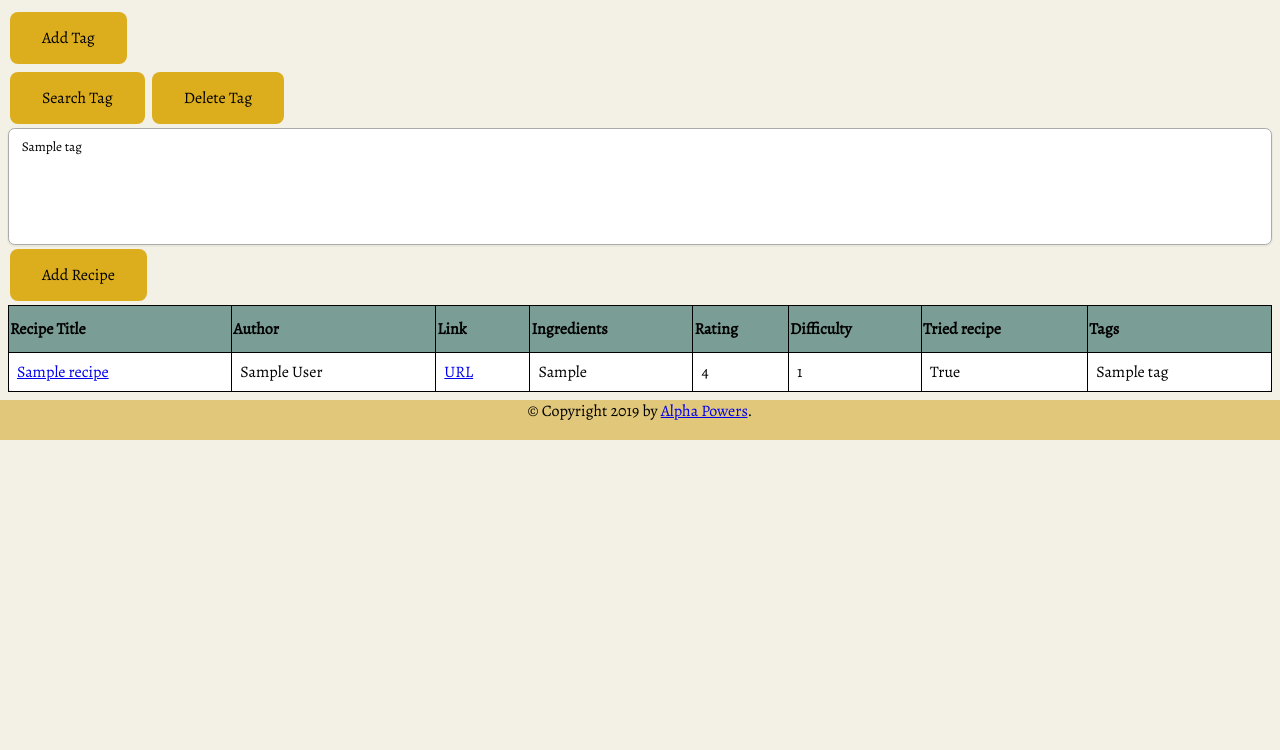
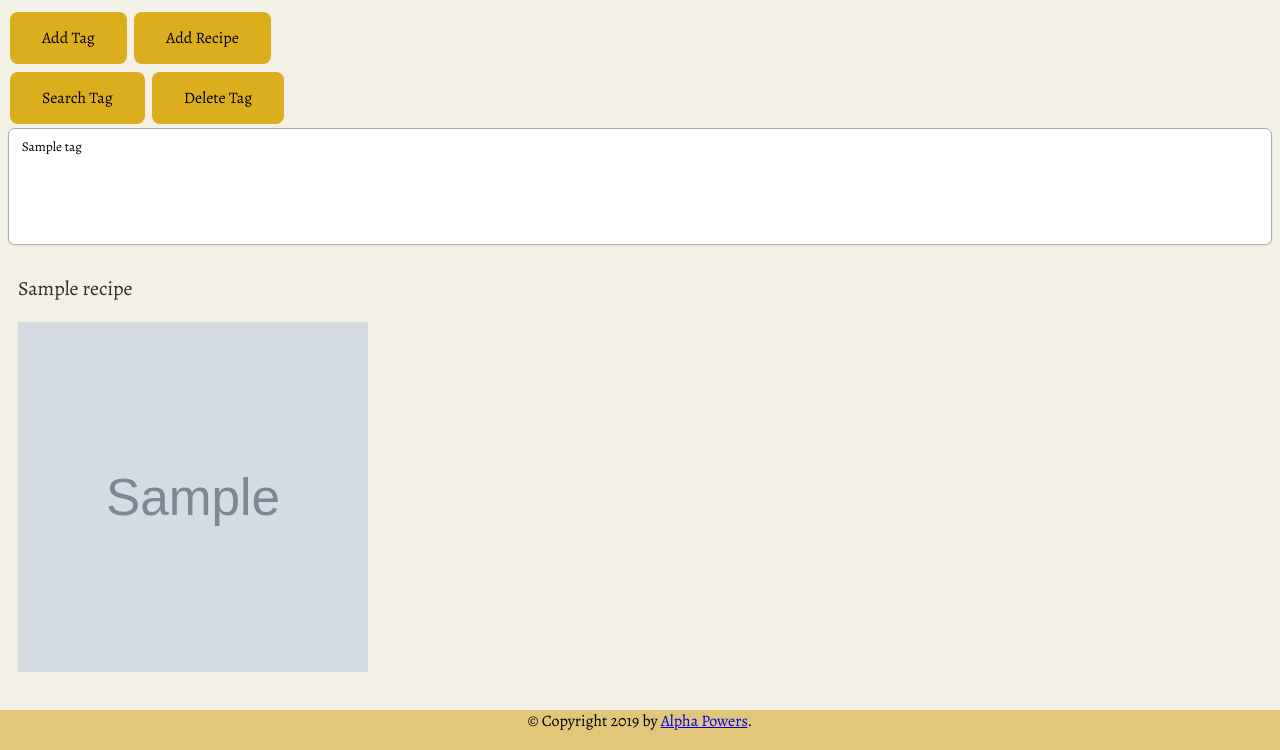
Before and after one commit to ShatteredArrow/homechef, a Flask app: page /recipe_index in a window 1280 px wide. Shown: the part 50-800 px from the top of the page. Run offline with Flask 2, Linux system fonts and the light colour scheme; a user stored in the database is signed in; tables that the repository leaves empty hold one stand-in row (values such as "Sample post"); grey boxes marked "Sample" are stand-in pictures; some libraries are stand-ins or nearby versions; some web fonts are replaced.

Commit message:
Added images to recipe index page

```diff
--- a/app/static/css/base.css
+++ b/app/static/css/base.css
@@ -21,9 +21,6 @@ body {
     background-color: #f3f0e6;
     margin: 0px;
     position: relative;
-
-
-
 }
 
 .content_container {
@@ -73,9 +70,10 @@ body {
 .footer {
    background-color: var(--light_yellow);
     text-align: center;
+    bottom: 0;
     width: 100%;
-    height: 2.5em;
-    margin-top: 5px
+    height: 2.5rem;
+    position: absolute;
 }
 
 .button {
--- a/app/static/css/recipe_index.css
+++ b/app/static/css/recipe_index.css
@@ -69,7 +69,50 @@ select:focus {
     color: black;
 }
 
-<<<<<<< Updated upstream
+.recipe {
+    float: left;
+    margin: 10px
+}
+
+.recipe_title a{
+    text-decoration: none;
+    color: #2d2d2d;
+    cursor: pointer;
+}
+
+.recipe_title p {
+    overflow: hidden;
+    text-overflow: ellipsis;
+    white-space: nowrap;
+    max-width: 100%;
+    font-size: 20px;
+}
+
+.recipe_title{
+    width: 300px;
+
+}
+.recipe_image {
+    position: relative;
+    width: 350px;
+    height: 350px;
+    overflow: hidden;
+ }
+
+.recipe_image img{
+    position: absolute;
+    max-width: 100%;
+    width: 100%;
+    height: auto;
+    top: 50%;
+    left: 50%;
+    transform: translate( -50%, -50%);
+}
+
+img.landscape {
+    height: 100%;
+    width: auto;
+}
 /* The Modal (background) */
 .modal {
     display: none; /* Hidden by default */
@@ -113,5 +156,3 @@ select:focus {
       width: 100%;
       height:100%;
   }
-=======
->>>>>>> Stashed changes
--- a/app/templates/recipe_index.html
+++ b/app/templates/recipe_index.html
@@ -11,7 +11,10 @@
 <div id="addTagModal" class="addRecipeModal modal">
     {% include 'add_tag.html' with context %}
 </div>
-
+<button class="button" id="myBtn">Add Recipe</button>
+<div id="myModal" class="addRecipeModal modal">
+    {% include 'add_recipe.html' with context %}
+</div>
 <form method="post" novalidate>
     {{ form.search(class_="button") }}
     {{ form.delete(class_="button") }}
@@ -22,43 +25,34 @@
     </div>
 </form>
 
-<button class="button" id="myBtn">Add Recipe</button>
-<div id="myModal" class="addRecipeModal modal">
-    {% include 'add_recipe.html' with context %}
+{% if recipes %}
+{% for recipe in recipes %}
+<div class=recipe>
+    <div class=recipe_title>
+        <a href="{{ url_for('recipe', recipe_id=recipe.id) }}"><p>{{ recipe.title }}</p></a>
+    </div>
+    <div class=recipe_image>
+        {% if recipe.recipe_image %}
+            <a href="{{ url_for('recipe', recipe_id=recipe.id) }}"><img src="{{ url_for('uploaded_file', filename=recipe.recipe_image ) }}"></a>
+        {% else %}
+            <img src="{{ url_for('uploaded_file', filename=image-placeholder.png ) }}">
+        {% endif %}
+    </div>
 </div>
-
-{% if recipes %}
-<table id="recipe_table">
-    <tr>
-        <th>Recipe Title</th>
-        <th>Author</th>
-        <th>Link</th>
-        <th>Ingredients</td>
-        <th>Rating</th>
-        <th>Difficulty</th>
-        <th>Tried recipe</th>
-        <th>Tags</td>
-    </tr>
-
-    {% for recipe in recipes %}
-    <tr>
-        <td><a href="{{ url_for('recipe', recipe_id=recipe.id) }}">{{ recipe.title }}</a></td>
-        <td>{{ recipe.author }}</td>
-        <td><a href="{{ recipe.link }}">URL</a></td>
-        <td>{{ recipe.ingredients }}</td>
-        <td>{{ recipe.rating }}</td>
-        <td>{{ recipe.difficulty }}</td>
-        <td>{{ recipe.tried_recipe }}</td>
-        <td>
-            {%for tags in recipe.tags%}
-            <span>{{tags.name}} </span>
-            {% endfor %}
-        </td>
-    </tr>
-    {% endfor %}
-</table>
+{% endfor %}
 {% endif %}
 
 <script type="text/javascript" src="{{ url_for('static', filename='js/modal.js') }}"></script>
-
+<script>
+    // Gives landscape images a landscape class in order to get different css
+    images = document.getElementsByClassName("recipe_image");
+    for (i = 0; i < images.length; i++) {
+        image = images[i].querySelector("img");
+        width = image.naturalWidth;
+        height = image.naturalHeight;
+        if (width > height){
+            image.className += " landscape";
+        }
+    }
+</script>
 {% endblock %}
```
Also changed, not shown: app.db, app/static/recipe_images/2019-11-06_212454.827968coleslaw.jpg (added), app/static/recipe_images/2019-11-06_212855.966973garlic-chicken.jpg (added), app/static/recipe_images/2019-11-06_222805.694051chicken-taco.jpg (added), app/static/recipe_images/2019-11-06_222947.473391chicken-taco.jpg (added), app/static/recipe_images/image-placeholder.png (added).
